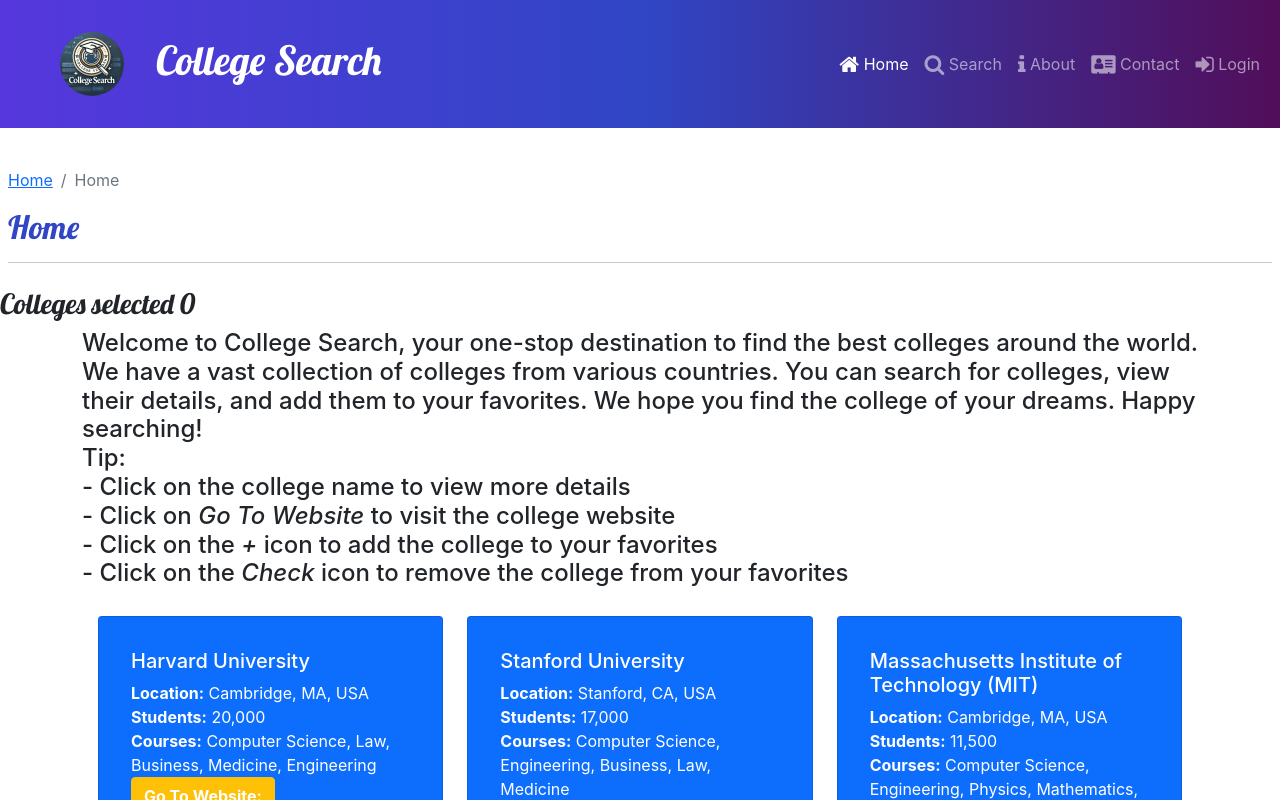
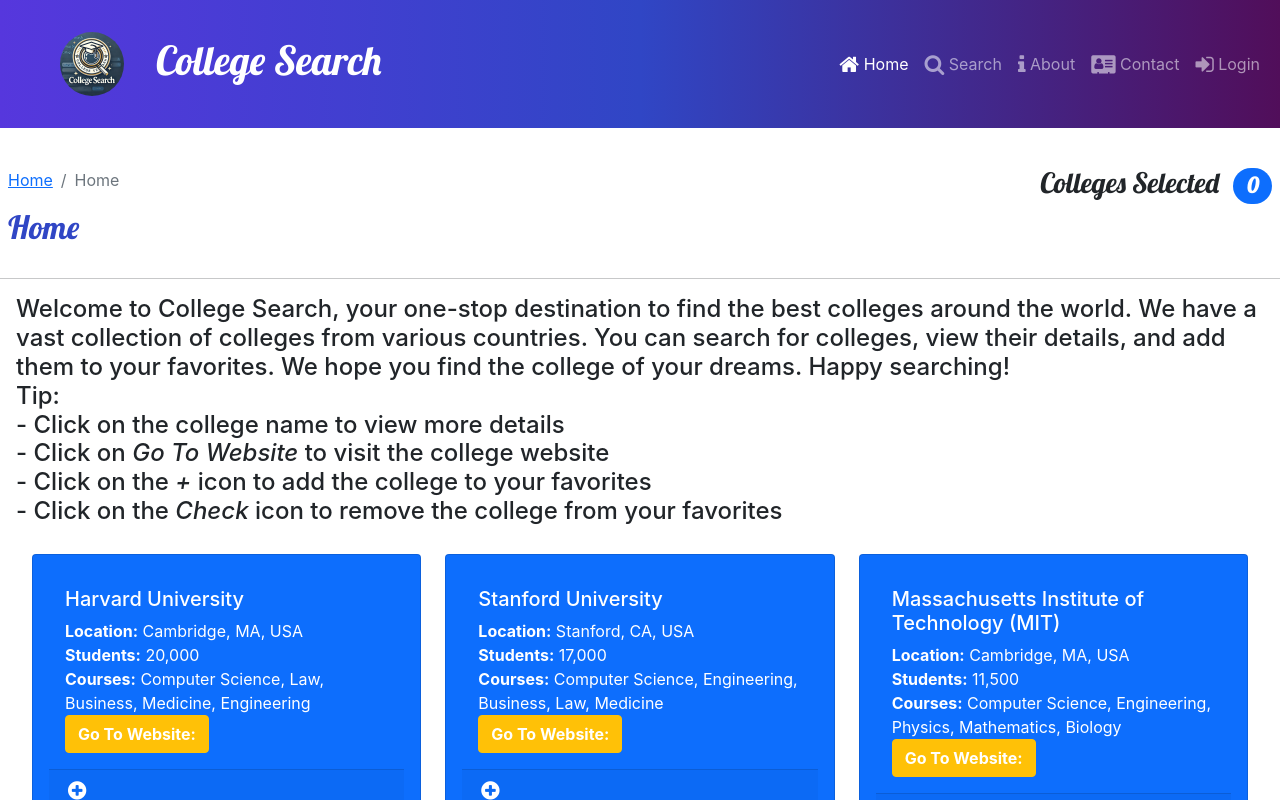
Before and after one commit to mathiasadikpon/colleges-search-app-react, a React (Create React App) app: page / in a window 1280 px wide. Shown: the top 800 px of the page. Built offline with nearby package versions, Linux system fonts and the light colour scheme.

Commit message:
refactor HomePage layout for improved structure and styling; enhance SubHeader component display

```diff
--- a/src/components/SubHeader.js
+++ b/src/components/SubHeader.js
@@ -3,9 +3,9 @@
 
 const SubHeader = ({ current, detail }) => {
   return (
-    <Row >
+    <Row>
       <Col className="m-2">
-        <Breadcrumb >
+        <Breadcrumb>
           <BreadcrumbItem>
             <Link to="/">Home</Link>
           </BreadcrumbItem>
@@ -17,7 +17,7 @@
           <BreadcrumbItem active>{current}</BreadcrumbItem>
         </Breadcrumb>
         <h2>{current}</h2>
-        <hr />
+        {/* <hr /> */}
       </Col>
     </Row>
   );
--- a/src/pages/HomePage.js
+++ b/src/pages/HomePage.js
@@ -2,7 +2,7 @@
 import SubHeader from "../components/SubHeader";
 import { COLLEGESDATA } from "../app/shared/COLLEGESDATA";
 import CollegeList from "../colleges/CollegeList";
-import { Badge } from "reactstrap";
+import { Badge, Col, Row } from "reactstrap";
 
 const reducer = (state, action) => {
   switch (action.type) {
@@ -20,32 +20,42 @@
   const [colleges, setColleges] = useState(COLLEGESDATA);
   return (
     <div style={{ minHeight: "53vh" }}>
+      <div
+        style={{
+          display: "flex",
+          alignItems: "star",
+          justifyContent: "space-between",
+        }}
+      >
         <SubHeader current="Home" />
-      <h3>
-        Colleges selected <Badge color="info" className="m-10"></Badge>
+
+        <h3 style={{ margin: 0 }}>
+          Colleges Selected{" "}
+          <Badge color="primary" pill className="m-2">
             {collegesSelected.length}
+          </Badge>
         </h3>
-      <div className="container ">
-        <div className="row">
-          <div className="col">
+      </div>
+      <hr />
+      <div className="m-3">
         <p>
           <h4>
             Welcome to College Search, your one-stop destination to find the
             best colleges around the world. We have a vast collection of
-                colleges from various countries. You can search for colleges,
-                view their details, and add them to your favorites. We hope you
-                find the college of your dreams. Happy searching! <br />
+            colleges from various countries. You can search for colleges, view
+            their details, and add them to your favorites. We hope you find the
+            college of your dreams. Happy searching! <br />
             Tip:
             <br />
-                - Click on the college name to view more details <br />- Click
-                on <i>Go To Website</i> to visit the college website <br />-
-                Click on the <i>+</i> icon to add the college to your favorites
-                <br />- Click on the <i>Check</i> icon to remove the college
-                from your favorites
+            - Click on the college name to view more details <br />- Click on{" "}
+            <i>Go To Website</i> to visit the college website <br />- Click on
+            the <i>+</i> icon to add the college to your favorites
+            <br />- Click on the <i>Check</i> icon to remove the college from
+            your favorites
           </h4>
         </p>
+        <div>
           <CollegeList colleges={colleges} dispatch={dispatch} />
-          </div>
         </div>
       </div>
     </div>
```
Lines whose indentation alone changed are shown as unchanged.
